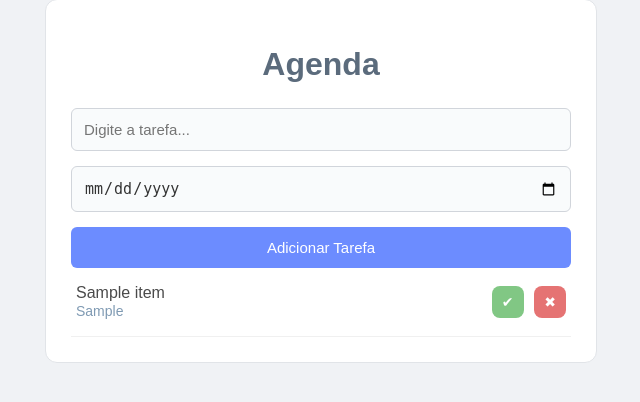
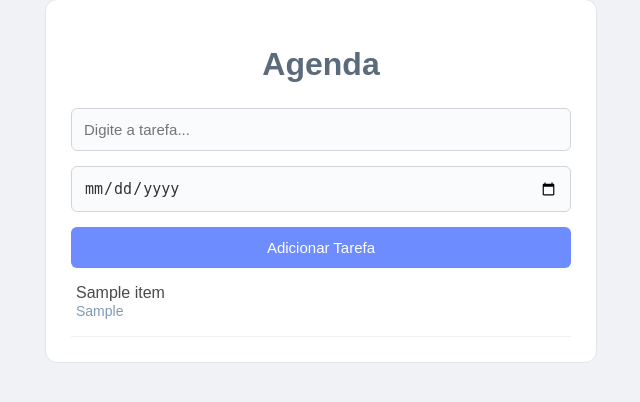
Before and after one commit to JoaoPPradela/agenda, a Flask app: template templates/agenda.html in a window 1280 px wide. Shown: the part 51-453 px from the top of the page, without its empty margins (319-959 px from the left). Run offline with Flask 3, Linux system fonts and the light colour scheme; the template is opened without the code that fills it: most values are stand-ins (such as "Sample title", 1, 10 or a date in 2020).

Commit message:
feat e sytle.css: Agenda Atualizada

```diff
--- a/static/style.css
+++ b/static/style.css
@@ -79,40 +79,6 @@ body {
     border-radius: 6px; /* Arredonda ao passar o mouse */
 }
 
-.card.riscado {
-    opacity: 0.5; /* Fica meio transparente */
-}
-
-.card.riscado .texto-tarefa {
-    text-decoration: line-through;
-    color: #999;
-}
-
-/* === BOTÕES PEQUENOS (Tons Pastéis) === */
-.botao-verde, .botao-vermelho {
-    border: none;
-    width: 32px;
-    height: 32px;
-    border-radius: 8px; /* Quadrado arredondado */
-    cursor: pointer;
-    color: white;
-    font-size: 14px;
-    margin-left: 6px;
-    display: inline-flex;
-    align-items: center;
-    justify-content: center;
-    transition: opacity 0.2s;
-}
-
-/* Cores mais "lavadas" e modernas */
-.botao-verde { background-color: #81c784; } /* Verde menta suave */
-.botao-verde:hover { opacity: 0.8; }
-
-.botao-vermelho { background-color: #e57373; } /* Vermelho salmão suave */
-.botao-vermelho:hover { opacity: 0.8; }
-
-
-
 /*EsTILO DA HOME (PÁGINA INICIAL)*/
 
 /* Texto descritivo abaixo do título */
--- a/templates/agenda.html
+++ b/templates/agenda.html
@@ -22,11 +22,6 @@
             <span style="color: #7f9ab3; font-size: 14px;">{{ item.data_conclusao }}</span>
         </div>
 
-        <div>
-            <button type="button" class="botao-verde" onclick="this.closest('.card').classList.toggle('riscado')">✔</button>
-            <button type="button" class="botao-vermelho" onclick="this.closest('.card').remove()">✖</button>
-        </div>
-
     </div>
     {% endfor %}
     </div>
```
Also changed, not shown: data/tarefas.sqlite3.
